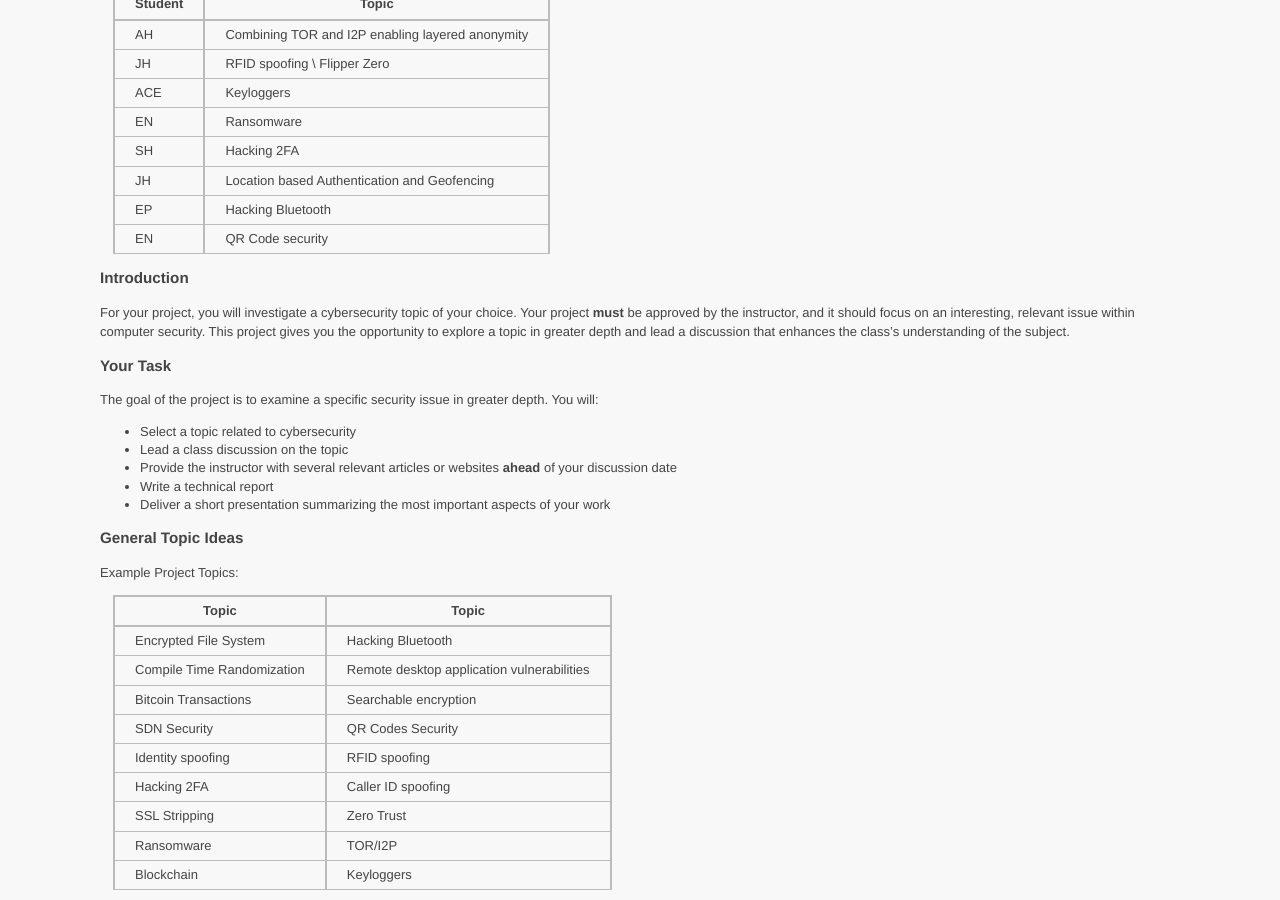
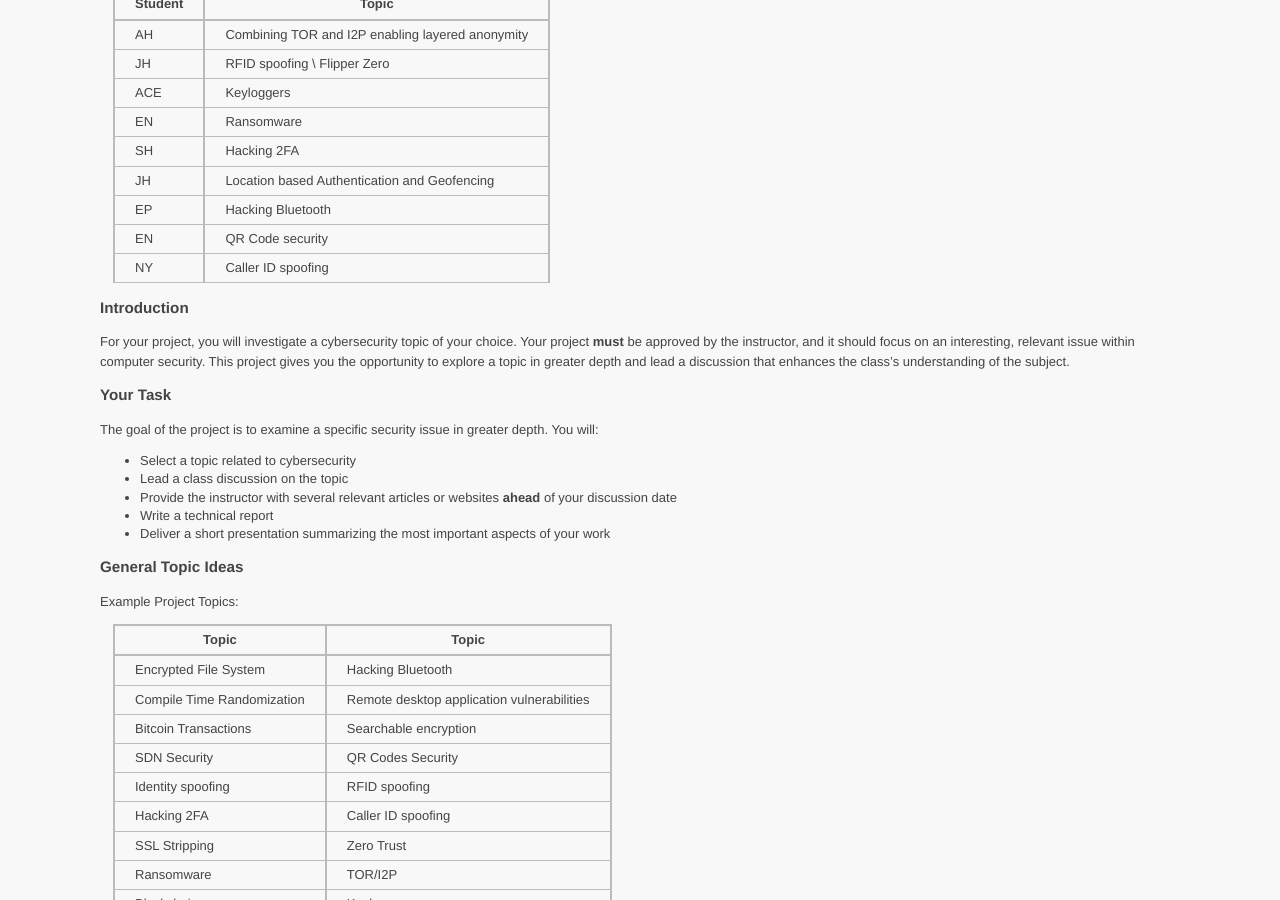
Before and after one commit to ycpcs/cs335-spring2026, a Jekyll site: the page built from assignments/project.md, in a window 1280 px wide and 900 px high, scrolled down 312 px. Built offline with Jekyll 4.4.1, drawn with Linux system fonts in a browser that asks for light colours.

Commit message:
add one more topic

```diff
--- a/assignments/project.md
+++ b/assignments/project.md
@@ -20,12 +20,12 @@ Presentations:
 | AH      | Combining TOR and I2P enabling layered anonymity |
 | JH      | RFID spoofing \ Flipper Zero                     |
 | ACE     | Keyloggers                                       |
-| EN      | Ransomware                                        |
+| EN      | Ransomware                                       |
 | SH      | Hacking 2FA                                      |
 | JH      | Location based Authentication and Geofencing     |
 | EP      | Hacking Bluetooth                                |
 | EN      | QR Code security                                 |
-
+| NY      | Caller ID spoofing                               |
 
 ### Introduction
 
```
